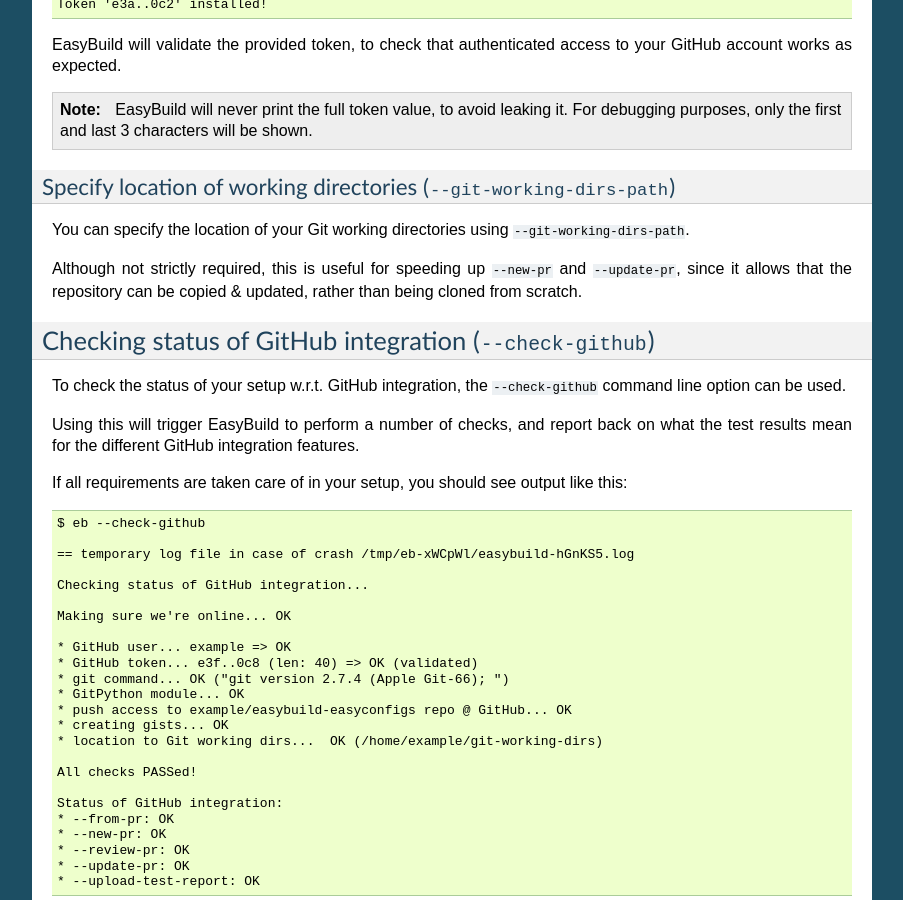
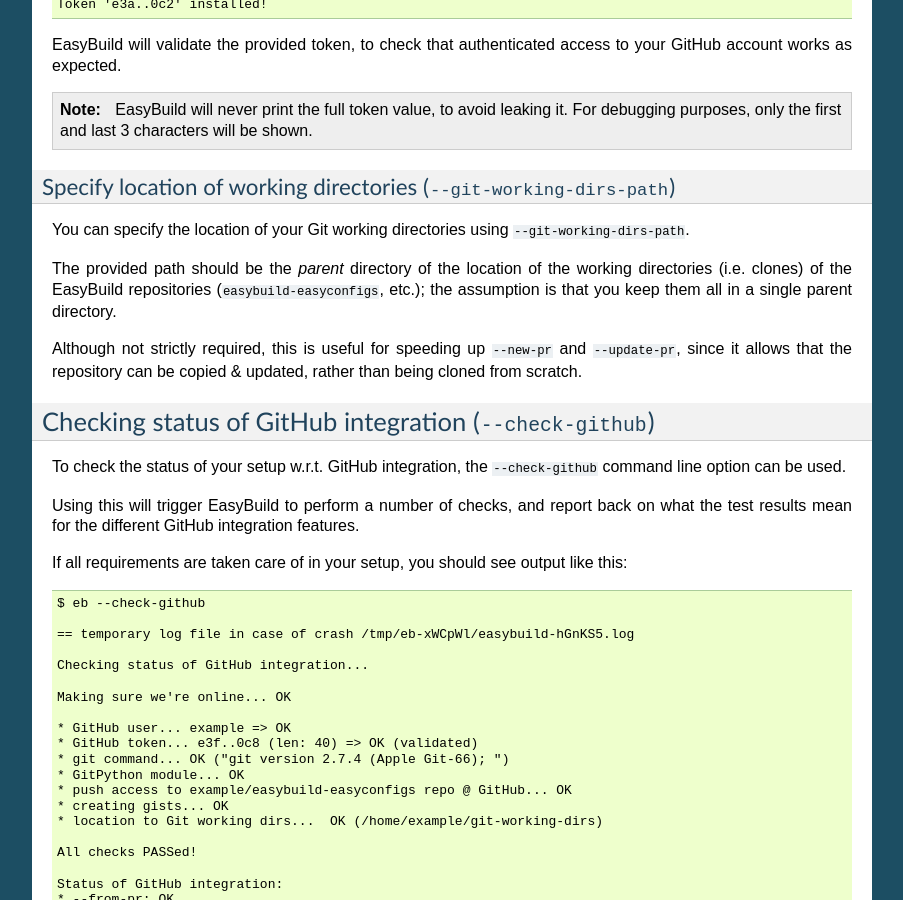
Before and after one commit to easybuilders/easybuild, a Sphinx documentation site: the page built from docs/Integration_with_GitHub.rst, in a window 1280 px wide and 900 px high, scrolled down 2321 px. Shown: the whole window, without its empty margins (198-1101 px from the left). Built offline with Sphinx 7.4.7, drawn with Linux system fonts in a browser that asks for light colours.

Commit message:
clarify --git-working-dirs-path based on feedback from @besserox

```diff
--- a/docs/Integration_with_GitHub.rst
+++ b/docs/Integration_with_GitHub.rst
@@ -131,6 +131,10 @@
 ~~~~~~~~~~~~~~~~~~~~~~~~~~~~~~~~~~~~~~~~~~~~~~~~~~~~~~~~~~~~~~~~~~~~~
 
 You can specify the location of your Git working directories using ``--git-working-dirs-path``.
+
+The provided path should be the *parent* directory of the location of the working directories (i.e. clones)
+of the EasyBuild repositories (``easybuild-easyconfigs``, etc.); the assumption is that you keep them all in a single
+parent directory.
 
 Although not strictly required, this is useful for speeding up ``--new-pr`` and ``--update-pr``,
 since it allows that the repository can be copied & updated, rather than being cloned from scratch.
```
